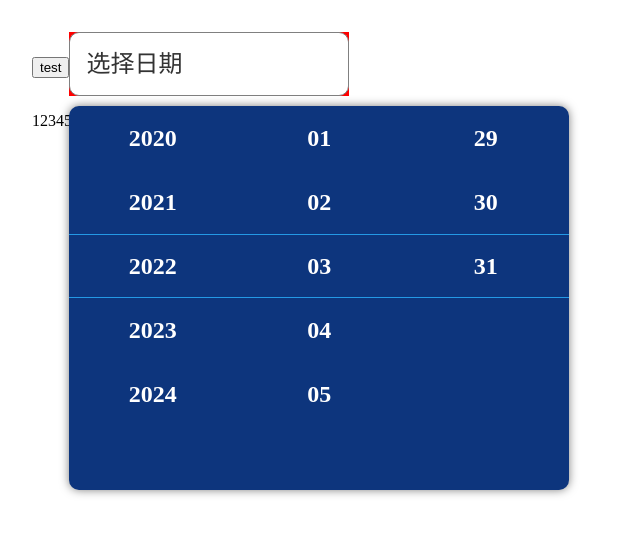
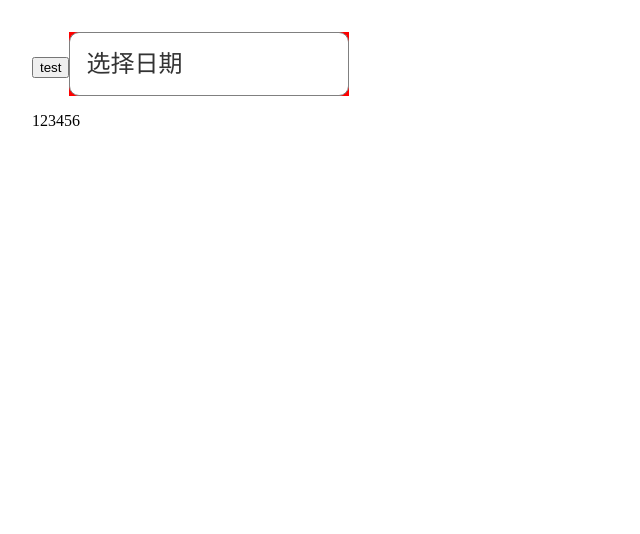
Before and after one commit to lilindog/pad-date-select, a Vue app: page / in a window 1280 px wide. Shown: the top 534 px of the page, without its empty margins (0-640 px from the left). Built offline with nearby package versions, Linux system fonts and the light colour scheme.

Commit message:
完成插槽

```diff
--- a/src/App.vue
+++ b/src/App.vue
@@ -1,9 +1,12 @@
 <template>
   <div class="app">
     <button @click="test">test</button>
-    <date-select :value="date" @change="onChange">
+    <date-select :value="date" @change="onChange" :visable="visable">
 <!--    <date-select>-->
       <input class="inp" placeholder="选择日期"/>
+      <template v-slot:button-group>
+        <p>123</p>
+      </template>
     </date-select>
     <p>123456</p>
   </div>
@@ -29,6 +32,7 @@ export default {
       value: 'abd',
       isTest: true,
       date: '2022-3-31',
+      visable: false,
     }
   },
   mounted () {
@@ -36,7 +40,7 @@ export default {
   },
   methods: {
     test () {
-      this.date = '2021-8-9';
+      this.visable = !this.visable;
     },
     onChange (data) {
       console.log(data);
--- a/src/components/date-select.vue
+++ b/src/components/date-select.vue
@@ -9,7 +9,7 @@
     </div>
     <div
         class="popup-wrap"
-        :class="{ 'popup-wrap_open': isPopupStateToOpen, 'popup-wrap_close': !isPopupStateToOpen }"
+        :class="{ 'popup-wrap_open': visable, 'popup-wrap_close': !visable }"
         :style="'top:' + (slotHeight + popupMarginTop) + 'px;'"
     >
       <div class="popup-in">
@@ -32,7 +32,7 @@
           <div class="select-line"></div>
         </div>
         <div class="btn-wrap">
-
+          <slot name="button-group"></slot>
         </div>
       </div>
     </div>
@@ -75,6 +75,11 @@ export default {
     spaceMark: {
       type: String,
       default: "-"
+    },
+    // 选择其是否展示
+    visable: {
+      type: Boolean,
+      default: false
     }
   },
   data () {
```
